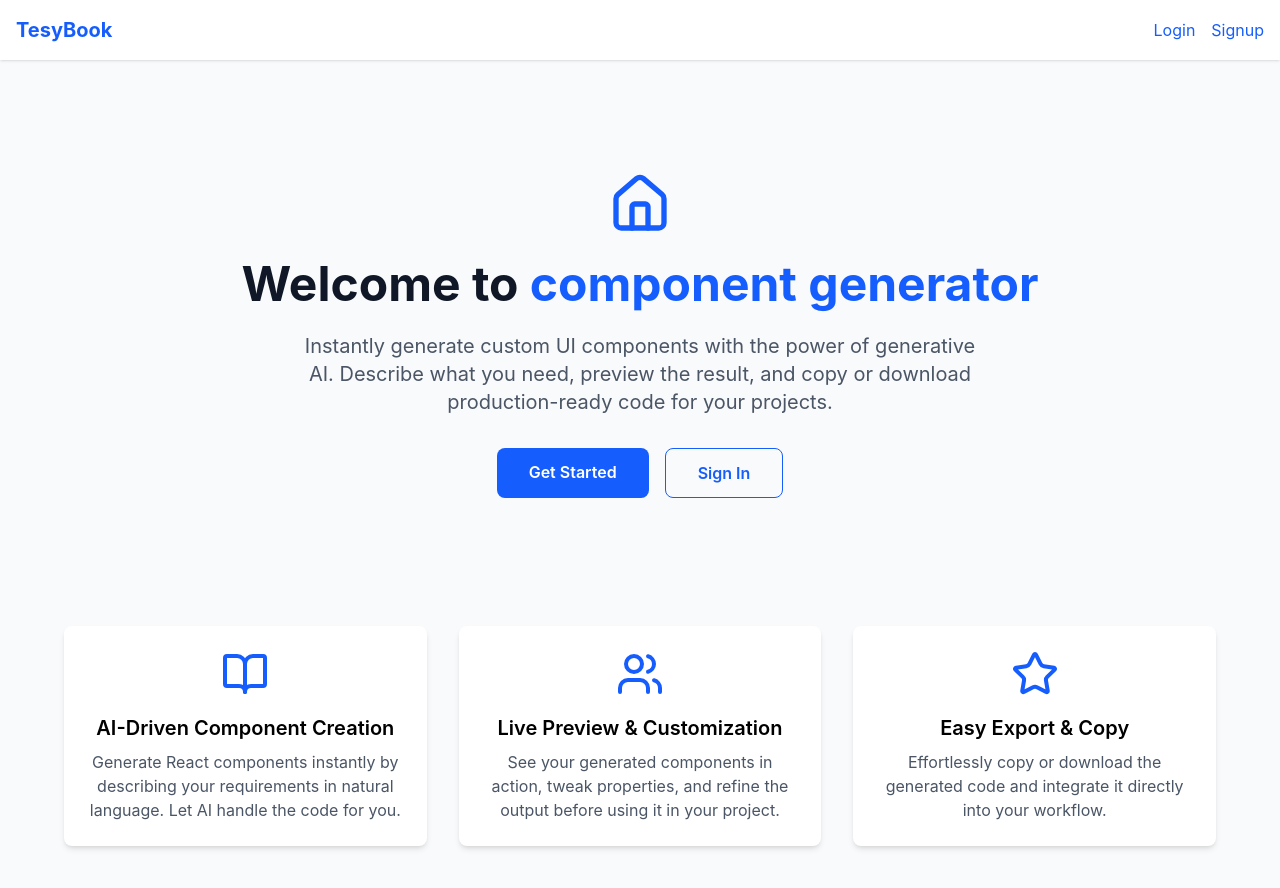
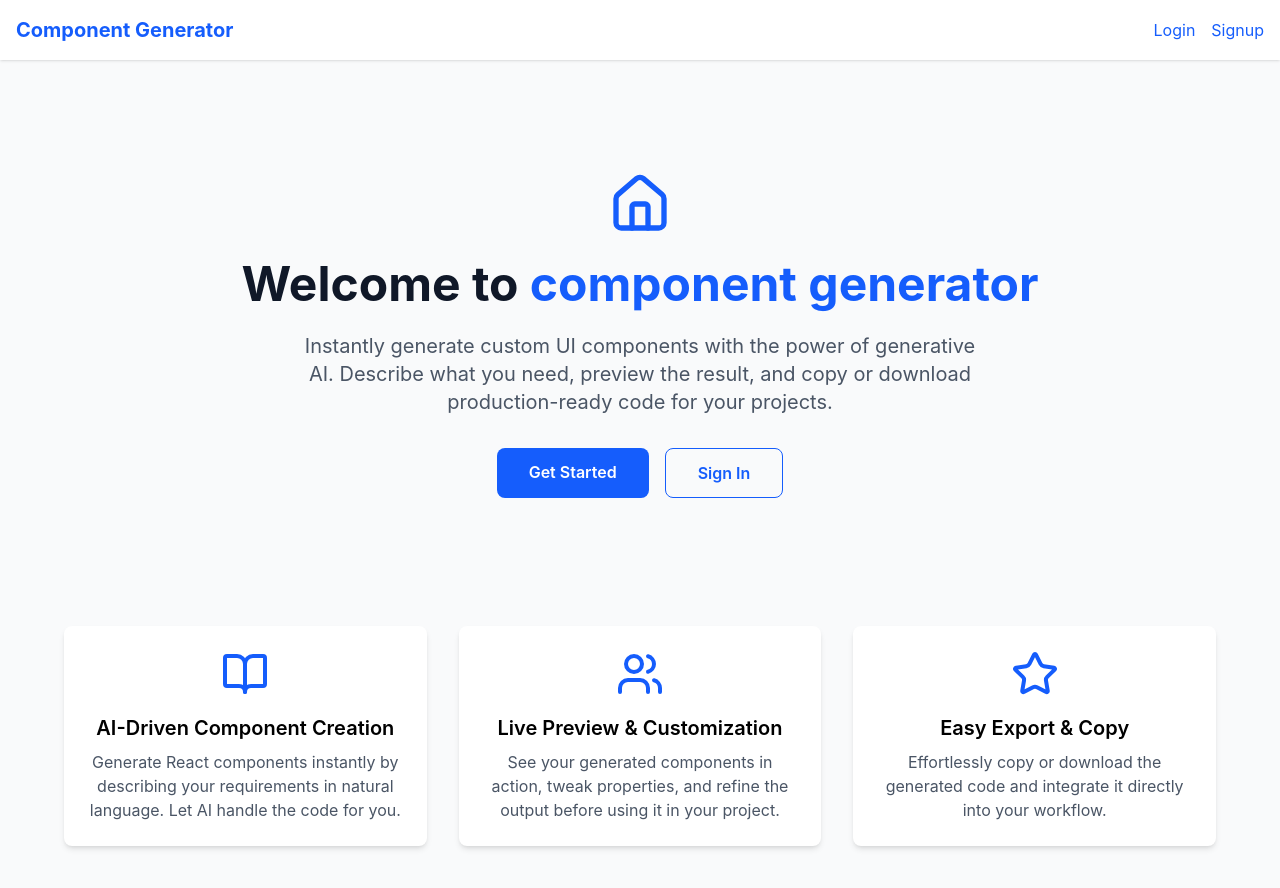
Before and after one commit to RounitSingh/component-generator, a React (Vite) app: page / in a window 1280 px wide. Shown: the top 888 px of the page. Built offline with nearby package versions, Linux system fonts and the light colour scheme; no server answers.

Commit message:
change the nav name

```diff
--- a/src/components/Navbar.jsx
+++ b/src/components/Navbar.jsx
@@ -31,7 +31,7 @@ const Navbar = () => {
     <nav className="bg-white shadow mb-4">
       <div className="container mx-auto px-4 py-4 flex justify-between items-center">
         <Link to="/" className="text-xl font-bold text-blue-600">
-          TesyBook
+          Component Generator
         </Link>
         <div>
           {user ? (
```
